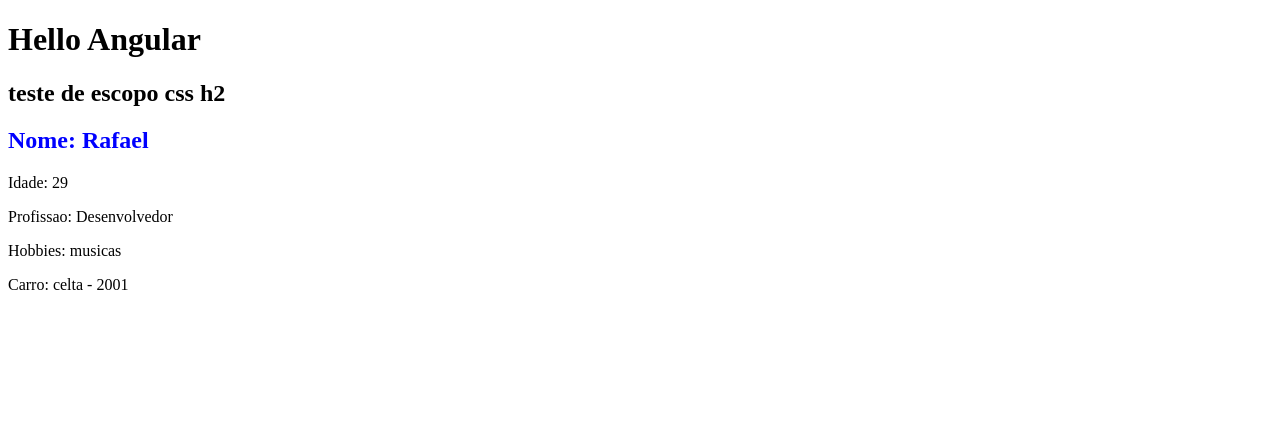
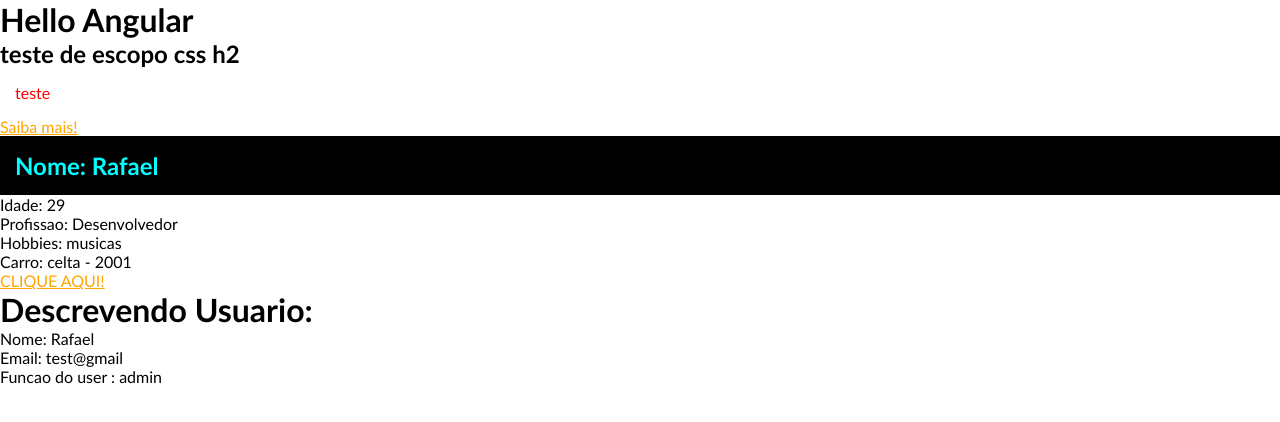
Before and after one commit to RafaelSaCa/CursoAngular, an Angular app: page / in a window 1280 px wide. Shown: the top 422 px of the page. Built offline with nearby package versions, Linux system fonts and the light colour scheme.

Commit message:
Compartilhando Dados - @Input pai/filho

```diff
--- a/src/app/app.component.css
+++ b/src/app/app.component.css
@@ -0,0 +1,4 @@
+p {
+  color: red;
+  padding: 15px;
+}
--- a/src/app/app.component.html
+++ b/src/app/app.component.html
@@ -1,3 +1,8 @@
 <H1>Hello Angular</H1>
 <h2>teste de escopo css h2</h2>
+<p>teste</p>
+<div>
+  <a href="#">Saiba mais!</a>
+</div>
 <app-first-component></app-first-component>
+<app-parent-data [name]="userName" [userData]="userData"></app-parent-data>
--- a/src/app/app.component.ts
+++ b/src/app/app.component.ts
@@ -6,5 +6,12 @@
   styleUrls: ['./app.component.css']
 })
 export class AppComponent {
+  userName = 'Rafael';
+
+  userData = {
+    email: 'test@gmail',
+    role:  'admin',
+  }
+
   title = 'curso-angular';
 }
--- a/src/app/app.module.ts
+++ b/src/app/app.module.ts
@@ -3,11 +3,13 @@
 
 import { AppComponent } from './app.component';
 import { FirstComponentComponent } from './components/first-component/first-component.component';
+import { ParentDataComponent } from './components/parent-data/parent-data.component';
 
 @NgModule({
   declarations: [
     AppComponent,
-    FirstComponentComponent
+    FirstComponentComponent,
+    ParentDataComponent
   ],
   imports: [
     BrowserModule
--- a/src/app/components/first-component/first-component.component.html
+++ b/src/app/components/first-component/first-component.component.html
@@ -1,5 +1,8 @@
-<h2>Nome: {{ name }}</h2>
+<h2 class="title">Nome: {{ name }}</h2>
 <p>Idade: {{ age }}</p>
 <p>Profissao: {{ job }}</p>
 <p>Hobbies: {{hobbies[1]}}</p>
 <p>Carro: {{ car.name }} - {{ car.year }}</p>
+<div>
+  <a href="#">CLIQUE AQUI!</a>
+</div>
--- /dev/null
+++ b/src/app/components/parent-data/parent-data.component.html
@@ -0,0 +1,4 @@
+<h1>Descrevendo Usuario: </h1>
+<p>Nome: {{ name }}</p>
+<p>Email: {{ userData.email }}</p>
+<p>Funcao do user : {{userData.role}}</p>
--- a/src/styles.css
+++ b/src/styles.css
@@ -1 +1,10 @@
 /* You can add global styles to this file, and also import other style files */
+*{
+  margin: 0;
+  padding: 0;
+  font-family: 'Trebuchet MS', 'Lucida Sans Unicode', 'Lucida Grande', 'Lucida Sans', Arial, sans-serif;
+}
+
+a{
+  color: orange;
+}
```
Also changed, not shown: src/app/components/parent-data/parent-data.component.ts (added, +12 -0 lines), src/app/components/parent-data/parent-data.component.css (added), 1 other file (tests, documents, lock files or other folders).
